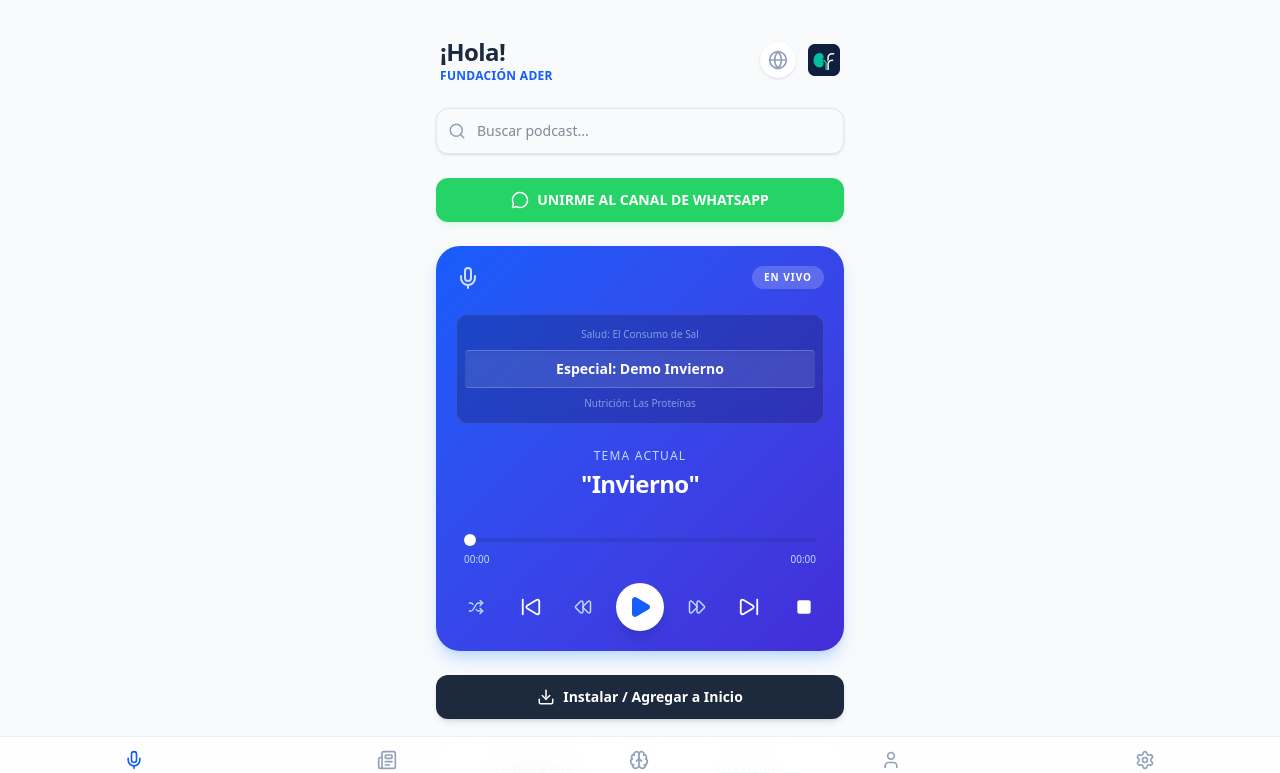
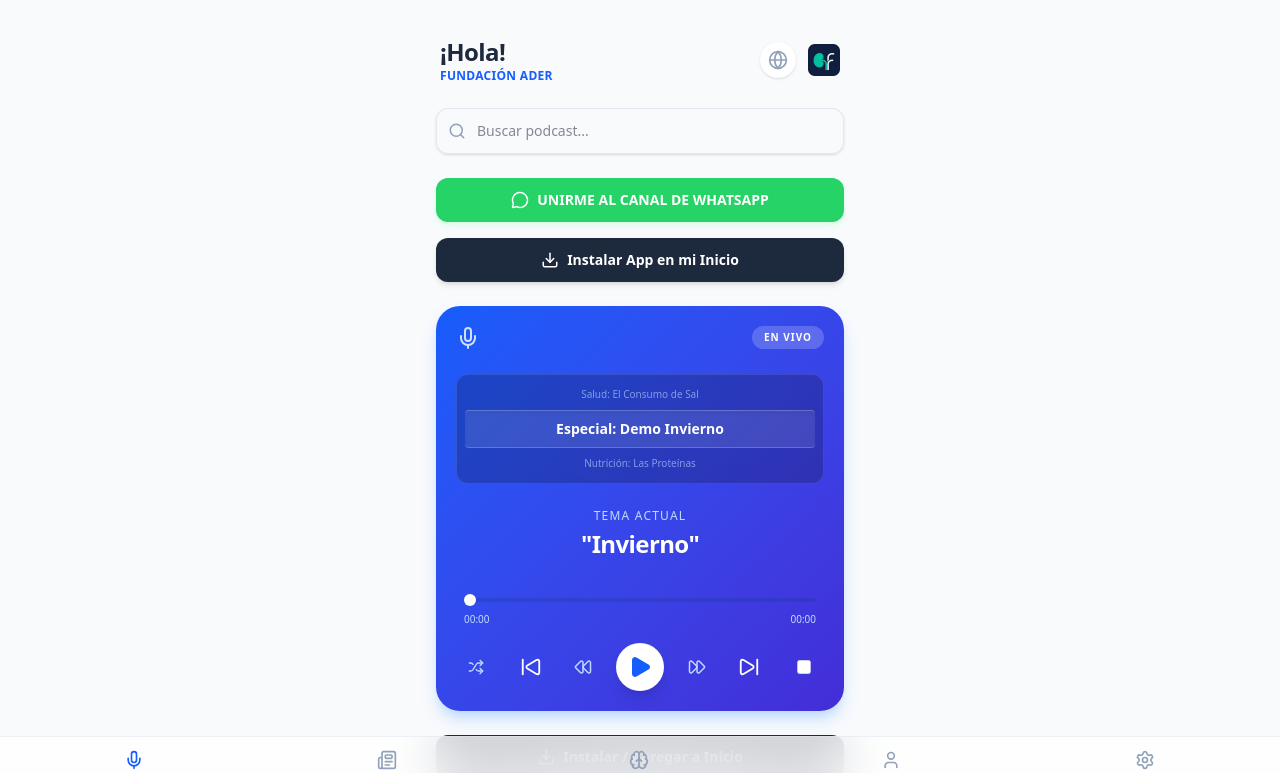
Before and after one commit to victoravilan/App-ADER, a React (Vite) app: page / in a window 1280 px wide. Shown: the top 773 px of the page. Built offline with nearby package versions, Linux system fonts and the light colour scheme.

Commit message:
Restaurar botón de WhatsApp y mantener botón de instalar

```diff
--- a/src/Home.jsx
+++ b/src/Home.jsx
@@ -270,11 +270,20 @@ export default function Home() {
         href="https://whatsapp.com/channel/0029VbBszfGFi8xjHl3Tul23"
         target="_blank"
         rel="noopener noreferrer"
-        className="w-full bg-[#25D366] text-white py-3 px-4 rounded-xl font-bold flex items-center justify-center gap-2 shadow-md shadow-green-100 text-sm hover:bg-[#20bd5a] transition-colors mb-6"
+        className="w-full bg-[#25D366] text-white py-3 px-4 rounded-xl font-bold flex items-center justify-center gap-2 shadow-md shadow-green-100 text-sm hover:bg-[#20bd5a] transition-colors mb-4"
       >
         <MessageCircle size={18} />
         UNIRME AL CANAL DE WHATSAPP
       </a>
+
+      {/* BOTÓN DE INSTALACIÓN */}
+      <button
+        onClick={handleInstallClick}
+        className="w-full bg-slate-800 text-white py-3 px-4 rounded-xl font-bold flex items-center justify-center gap-2 mb-6 shadow-md text-sm hover:bg-slate-700 transition-colors"
+      >
+        <Download size={18} />
+        Instalar App en mi Inicio
+      </button>
 
       {/* REPRODUCTOR DE RADIO */}
       <div className="bg-gradient-to-br from-blue-600 to-indigo-700 rounded-3xl p-5 text-white shadow-lg shadow-blue-200 mb-6 relative overflow-hidden">
```
